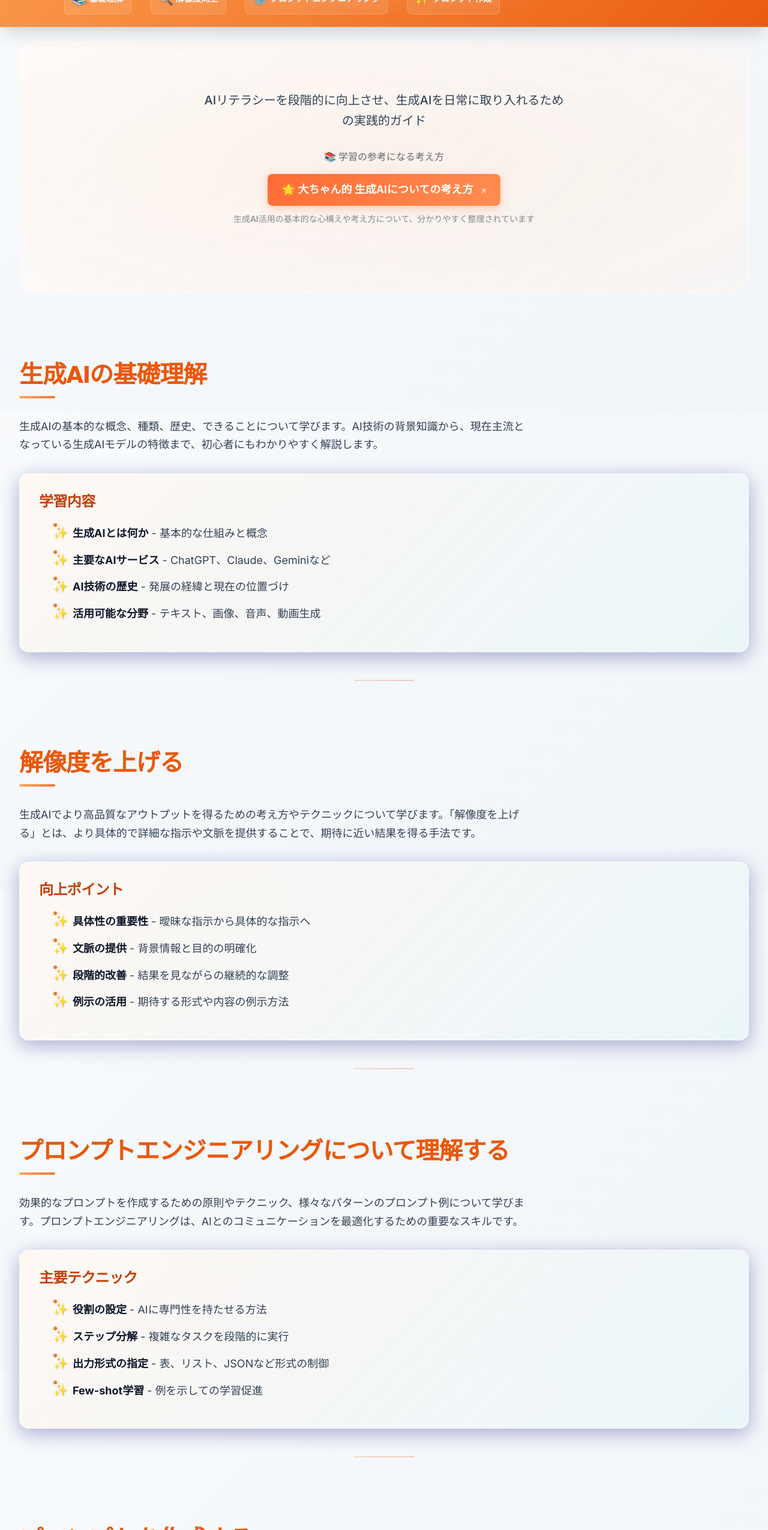
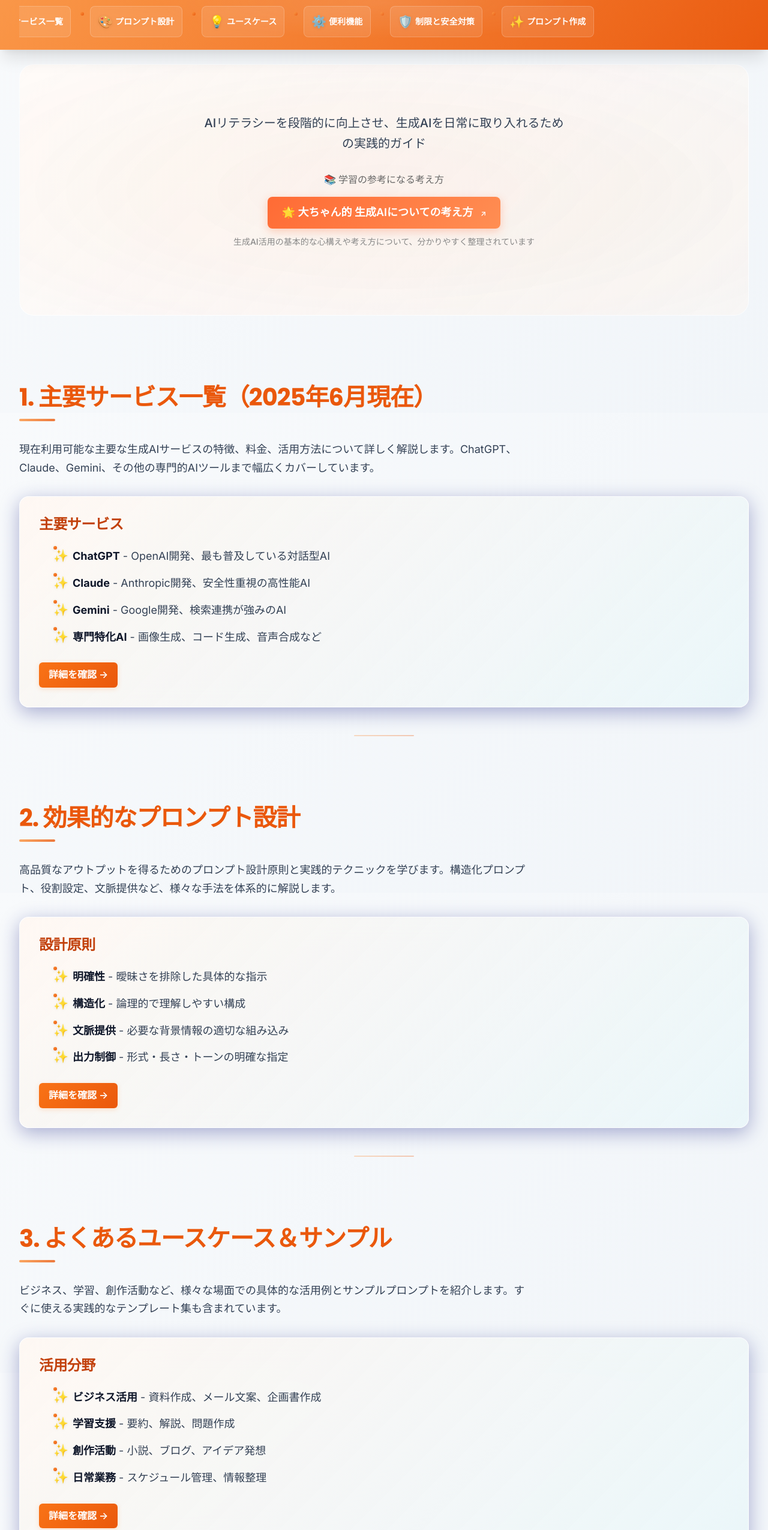
Before and after one commit to itohenthunagi/ai-step-up-guide, a website: page index.html in a window 1280 px wide. Shown: the part 112-2662 px from the top of the page at 60% size. Drawn offline with Linux system fonts and the light colour scheme.

Commit message:
Phase 8反映: index.htmlを6項目構成に更新、プライベートアクセス表示追加、docsリンク整備

```diff
--- a/index.html
+++ b/index.html
@@ -16,6 +16,11 @@
 <body>
     <!-- スキップリンク（アクセシビリティ向上） -->
     <a href="#main-content" class="skip-to-content">メインコンテンツにスキップ</a>
+
+    <!-- 🔒 プライベートアクセス表示 -->
+    <div class="private-access-banner" style="background: linear-gradient(135deg, #FF6B35, #FF8E53); color: white; text-align: center; padding: 8px 0; font-size: 14px; font-weight: 600;">
+        🔐 招待制プライベートアクセス - このサイトは知人限定公開です
+    </div>
 
     <header class="modern-header">
         <div class="container">
@@ -45,19 +50,27 @@
             <!-- ナビゲーション -->
             <nav role="navigation" aria-label="メインナビゲーション" class="main-nav">
                 <ul>
-                    <li><a href="#basic" aria-describedby="basic-desc">
-                        <span class="nav-icon">📚</span>
-                        <span class="nav-text">基礎理解</span>
+                    <li><a href="#services" aria-describedby="services-desc">
+                        <span class="nav-icon">🌐</span>
+                        <span class="nav-text">主要サービス一覧</span>
                     </a></li>
-                    <li><a href="#resolution" aria-describedby="resolution-desc">
-                        <span class="nav-icon">🔍</span>
-                        <span class="nav-text">解像度向上</span>
+                    <li><a href="#prompt-design" aria-describedby="design-desc">
+                        <span class="nav-icon">🎨</span>
+                        <span class="nav-text">プロンプト設計</span>
                     </a></li>
-                    <li><a href="#prompt-engineering" aria-describedby="prompt-desc">
+                    <li><a href="#use-cases" aria-describedby="cases-desc">
+                        <span class="nav-icon">💡</span>
+                        <span class="nav-text">ユースケース</span>
+                    </a></li>
+                    <li><a href="#advanced" aria-describedby="advanced-desc">
                         <span class="nav-icon">⚙️</span>
-                        <span class="nav-text">プロンプトエンジニアリング</span>
+                        <span class="nav-text">便利機能</span>
                     </a></li>
-                    <li><a href="#prompt-creation" aria-describedby="creation-desc">
+                    <li><a href="#safety" aria-describedby="safety-desc">
+                        <span class="nav-icon">🛡️</span>
+                        <span class="nav-text">制限と安全対策</span>
+                    </a></li>
+                    <li><a href="#creation" aria-describedby="creation-desc">
                         <span class="nav-icon">✨</span>
                         <span class="nav-text">プロンプト作成</span>
                     </a></li>
@@ -96,64 +109,100 @@
                 </div>
             </section>
 
-            <!-- メインコンテンツセクション -->
-            <section id="basic" class="content-section" aria-labelledby="basic-title">
-                <h2 id="basic-title">生成AIの基礎理解</h2>
-                <p id="basic-desc">生成AIの基本的な概念、種類、歴史、できることについて学びます。AI技術の背景知識から、現在主流となっている生成AIモデルの特徴まで、初心者にもわかりやすく解説します。</p>
+            <!-- メインコンテンツセクション（Phase 8の6項目構成） -->
+            <section id="services" class="content-section" aria-labelledby="services-title">
+                <h2 id="services-title">1. 主要サービス一覧（2025年6月現在）</h2>
+                <p id="services-desc">現在利用可能な主要な生成AIサービスの特徴、料金、活用方法について詳しく解説します。ChatGPT、Claude、Gemini、その他の専門的AIツールまで幅広くカバーしています。</p>
 
                 <div class="content-highlights">
-                    <h3>学習内容</h3>
+                    <h3>主要サービス</h3>
                     <ul>
-                        <li><strong>生成AIとは何か</strong> - 基本的な仕組みと概念</li>
-                        <li><strong>主要なAIサービス</strong> - ChatGPT、Claude、Geminiなど</li>
-                        <li><strong>AI技術の歴史</strong> - 発展の経緯と現在の位置づけ</li>
-                        <li><strong>活用可能な分野</strong> - テキスト、画像、音声、動画生成</li>
+                        <li><strong>ChatGPT</strong> - OpenAI開発、最も普及している対話型AI</li>
+                        <li><strong>Claude</strong> - Anthropic開発、安全性重視の高性能AI</li>
+                        <li><strong>Gemini</strong> - Google開発、検索連携が強みのAI</li>
+                        <li><strong>専門特化AI</strong> - 画像生成、コード生成、音声合成など</li>
                     </ul>
+                    <a href="docs/01-services-overview.md" class="content-link">詳細を確認 →</a>
                 </div>
             </section>
 
-            <section id="resolution" class="content-section" aria-labelledby="resolution-title">
-                <h2 id="resolution-title">解像度を上げる</h2>
-                <p id="resolution-desc">生成AIでより高品質なアウトプットを得るための考え方やテクニックについて学びます。「解像度を上げる」とは、より具体的で詳細な指示や文脈を提供することで、期待に近い結果を得る手法です。</p>
+            <section id="prompt-design" class="content-section" aria-labelledby="design-title">
+                <h2 id="design-title">2. 効果的なプロンプト設計</h2>
+                <p id="design-desc">高品質なアウトプットを得るためのプロンプト設計原則と実践的テクニックを学びます。構造化プロンプト、役割設定、文脈提供など、様々な手法を体系的に解説します。</p>
 
                 <div class="content-highlights">
-                    <h3>向上ポイント</h3>
+                    <h3>設計原則</h3>
                     <ul>
-                        <li><strong>具体性の重要性</strong> - 曖昧な指示から具体的な指示へ</li>
-                        <li><strong>文脈の提供</strong> - 背景情報と目的の明確化</li>
-                        <li><strong>段階的改善</strong> - 結果を見ながらの継続的な調整</li>
-                        <li><strong>例示の活用</strong> - 期待する形式や内容の例示方法</li>
+                        <li><strong>明確性</strong> - 曖昧さを排除した具体的な指示</li>
+                        <li><strong>構造化</strong> - 論理的で理解しやすい構成</li>
+                        <li><strong>文脈提供</strong> - 必要な背景情報の適切な組み込み</li>
+                        <li><strong>出力制御</strong> - 形式・長さ・トーンの明確な指定</li>
                     </ul>
+                    <a href="docs/02-prompt-design.md" class="content-link">詳細を確認 →</a>
                 </div>
             </section>
 
-            <section id="prompt-engineering" class="content-section" aria-labelledby="prompt-title">
-                <h2 id="prompt-title">プロンプトエンジニアリングについて理解する</h2>
-                <p id="prompt-desc">効果的なプロンプトを作成するための原則やテクニック、様々なパターンのプロンプト例について学びます。プロンプトエンジニアリングは、AIとのコミュニケーションを最適化するための重要なスキルです。</p>
+            <section id="use-cases" class="content-section" aria-labelledby="cases-title">
+                <h2 id="cases-title">3. よくあるユースケース＆サンプル</h2>
+                <p id="cases-desc">ビジネス、学習、創作活動など、様々な場面での具体的な活用例とサンプルプロンプトを紹介します。すぐに使える実践的なテンプレート集も含まれています。</p>
 
                 <div class="content-highlights">
-                    <h3>主要テクニック</h3>
+                    <h3>活用分野</h3>
                     <ul>
-                        <li><strong>役割の設定</strong> - AIに専門性を持たせる方法</li>
-                        <li><strong>ステップ分解</strong> - 複雑なタスクを段階的に実行</li>
-                        <li><strong>出力形式の指定</strong> - 表、リスト、JSONなど形式の制御</li>
-                        <li><strong>Few-shot学習</strong> - 例を示しての学習促進</li>
+                        <li><strong>ビジネス活用</strong> - 資料作成、メール文案、企画書作成</li>
+                        <li><strong>学習支援</strong> - 要約、解説、問題作成</li>
+                        <li><strong>創作活動</strong> - 小説、ブログ、アイデア発想</li>
+                        <li><strong>日常業務</strong> - スケジュール管理、情報整理</li>
                     </ul>
+                    <a href="docs/03-use-cases.md" class="content-link">詳細を確認 →</a>
                 </div>
             </section>
 
-            <section id="prompt-creation" class="content-section" aria-labelledby="creation-title">
-                <h2 id="creation-title">プロンプトを作成する</h2>
-                <p id="creation-desc">実際にプロンプトを作成する演習や、便利なツール、テンプレートなどを紹介します。理論から実践へ移行し、具体的なシーンでのプロンプト作成スキルを身につけます。</p>
+            <section id="advanced" class="content-section" aria-labelledby="advanced-title">
+                <h2 id="advanced-title">4. 便利機能・拡張</h2>
+                <p id="advanced-desc">APIの活用、プラグイン、ブラウザ拡張機能など、生成AIをより効率的に活用するための高度な機能と拡張ツールについて解説します。</p>
 
                 <div class="content-highlights">
-                    <h3>実践要素</h3>
+                    <h3>高度な活用法</h3>
                     <ul>
-                        <li><strong>テンプレート集</strong> - 目的別プロンプトテンプレート</li>
-                        <li><strong>作成演習</strong> - 段階的なプロンプト構築練習</li>
-                        <li><strong>改善サイクル</strong> - 結果評価と継続改善の方法</li>
-                        <li><strong>実用例</strong> - ビジネス・学習・創作での活用例</li>
+                        <li><strong>API連携</strong> - プログラムからの自動化活用</li>
+                        <li><strong>ブラウザ拡張</strong> - Webページでの直接利用</li>
+                        <li><strong>プラグイン</strong> - ChatGPT Plugins、Code Interpreterなど</li>
+                        <li><strong>ワークフロー構築</strong> - 複数ツールの連携活用</li>
                     </ul>
+                    <a href="docs/04-advanced-features.md" class="content-link">詳細を確認 →</a>
+                </div>
+            </section>
+
+            <section id="safety" class="content-section" aria-labelledby="safety-title">
+                <h2 id="safety-title">5. 制限と安全対策</h2>
+                <p id="safety-desc">生成AIの技術的制限、倫理的配慮、セキュリティリスク、プライバシー保護など、安全で責任ある活用のための重要な注意点を詳しく説明します。</p>
+
+                <div class="content-highlights">
+                    <h3>重要な注意点</h3>
+                    <ul>
+                        <li><strong>技術的制限</strong> - ハルシネーション、知識カットオフなど</li>
+                        <li><strong>プライバシー</strong> - 個人情報・機密情報の取り扱い</li>
+                        <li><strong>著作権・法的配慮</strong> - 生成コンテンツの権利関係</li>
+                        <li><strong>バイアス対策</strong> - 公平性と多様性の確保</li>
+                    </ul>
+                    <a href="docs/05-limitations-safety.md" class="content-link">詳細を確認 →</a>
+                </div>
+            </section>
+
+            <section id="creation" class="content-section" aria-labelledby="creation-title">
+                <h2 id="creation-title">6. プロンプトを作成する</h2>
+                <p id="creation-desc">実際にプロンプトを作成するための5ステップ手法、テンプレート集、チェックリスト、改善方法などを紹介します。理論から実践への橋渡しとなる重要なセクションです。</p>
+
+                <div class="content-highlights">
+                    <h3>実践的スキル</h3>
+                    <ul>
+                        <li><strong>5ステップ手法</strong> - 体系的なプロンプト作成プロセス</li>
+                        <li><strong>テンプレート集</strong> - ビジネス・創作・学習用テンプレート</li>
+                        <li><strong>チェックリスト</strong> - 品質確保のための確認項目</li>
+                        <li><strong>改善サイクル</strong> - 継続的な品質向上手法</li>
+                    </ul>
+                    <a href="docs/06-prompt-creation.md" class="content-link">詳細を確認 →</a>
                 </div>
             </section>
         </div>
@@ -161,9 +210,9 @@
 
     <footer role="contentinfo">
         <div class="container">
-            <p>&copy; 2025 生成AIステップアップガイド</p>
+            <p>&copy; 2025 生成AIステップアップガイド - Phase 8完了版</p>
             <p class="text-small text-muted">
-                初心者から中級者まで、段階的にAIリテラシーを向上させるための学習ガイド
+                6項目構成による体系的なAIリテラシー向上ガイド（プライベートアクセス）
             </p>
         </div>
     </footer>
--- a/style.css
+++ b/style.css
@@ -475,6 +475,34 @@ img[loading="lazy"].loaded {
 
 /* ===== 🌟 Final Touches ===== */
 
+/* Content link styling for docs references */
+.content-link {
+  display: inline-block;
+  margin-top: var(--space-3);
+  padding: var(--space-2) var(--space-4);
+  background: linear-gradient(135deg, var(--color-primary-500), var(--color-primary-600));
+  color: white;
+  text-decoration: none;
+  border-radius: var(--radius-md);
+  font-weight: 600;
+  font-size: var(--font-size-sm);
+  transition: all 0.2s ease;
+  box-shadow: 0 2px 8px rgba(249, 115, 22, 0.2);
+}
+
+.content-link:hover {
+  background: linear-gradient(135deg, var(--color-primary-600), var(--color-primary-700));
+  transform: translateY(-2px);
+  box-shadow: 0 4px 16px rgba(249, 115, 22, 0.3);
+  color: white;
+  text-decoration: none;
+}
+
+.content-link:focus {
+  outline: 2px solid var(--color-primary-500);
+  outline-offset: 2px;
+}
+
 /* Loading state */
 body.loading {
   overflow: hidden;
```
Also changed, not shown: .specstory/history/2025-06-03_14-00-進捗状況の更新とファイル移動.md.
